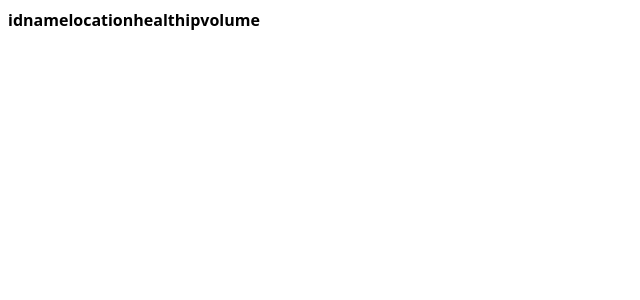
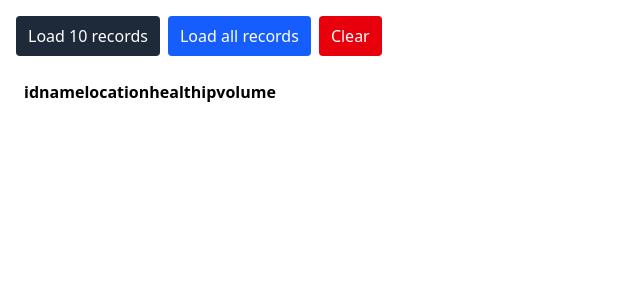
Before and after one commit to ssahillppatell/tanstack-try, a React (Vite) app: page / in a window 1280 px wide. Shown: the top 300 px of the page, without its empty margins (0-640 px from the left). Built offline with nearby package versions, Linux system fonts and the light colour scheme.

Commit message:
Added Loading Data functionality

```diff
--- a/src/pages/Home.tsx
+++ b/src/pages/Home.tsx
@@ -1,10 +1,67 @@
 import ServerTable from "../components/ServerTable"
 import { useDataContext } from "../contexts/data";
+import { clearDb, loadAllIntoDb, loadFirstNIntoDb } from "../utils/data";
+import { useState } from "react";
 
 const Home = () => {
-  const { data } = useDataContext();
+  const { data, setData } = useDataContext();
+  const [loading, setLoading] = useState<null | "ten" | "all" | "clear">(null);
+
+  const handleLoad10 = async () => {
+    try {
+      setLoading("ten");
+      const result = await loadFirstNIntoDb(10);
+      setData(result);
+    } finally {
+      setLoading(null);
+    }
+  }
+
+  const handleLoadAll = async () => {
+    try {
+      setLoading("all");
+      const result = await loadAllIntoDb();
+      setData(result);
+    } finally {
+      setLoading(null);
+    }
+  }
+
+  const handleClear = async () => {
+    try {
+      setLoading("clear");
+      await clearDb();
+      setData([]);
+    } finally {
+      setLoading(null);
+    }
+  }
+
   return (
-    <div>
+    <div className="p-4 space-y-4">
+      <div className="flex gap-2">
+        <button
+          className="px-3 py-2 rounded bg-gray-800 text-white disabled:opacity-60"
+          onClick={handleLoad10}
+          disabled={loading !== null}
+        >
+          {loading === "ten" ? "Loading…" : "Load 10 records"}
+        </button>
+        <button
+          className="px-3 py-2 rounded bg-blue-600 text-white disabled:opacity-60"
+          onClick={handleLoadAll}
+          disabled={loading !== null}
+        >
+          {loading === "all" ? "Loading…" : "Load all records"}
+        </button>
+        <button
+          className="px-3 py-2 rounded bg-red-600 text-white disabled:opacity-60"
+          onClick={handleClear}
+          disabled={loading !== null}
+        >
+          {loading === "clear" ? "Clearing…" : "Clear"}
+        </button>
+      </div>
       <ServerTable data={data} />
     </div>
   )
--- a/src/services/indexeddb.ts
+++ b/src/services/indexeddb.ts
@@ -75,4 +75,13 @@ export class IndexedDb {
       req.onerror = () => reject(req.error);
     });
   }
+
+  async clear(): Promise<void> {
+    const store = await this.getStore("readwrite");
+    return new Promise((resolve, reject) => {
+      const req = store.clear();
+      req.onsuccess = () => resolve();
+      req.onerror = () => reject(req.error);
+    });
+  }
 }
--- a/src/utils/data.ts
+++ b/src/utils/data.ts
@@ -1,7 +1,36 @@
 import FakeServerData from '../assets/fake.json' assert { type: "json" };
+import type { Server } from '../types/server';
+import { IndexedDb } from '../services/indexeddb';
 
-const initialData = FakeServerData.slice(0, 10);
+const db = new IndexedDb('dotsec-db', 'servers');
 
-export const getData = () => {
+const takeFirst = (count: number): Server[] =>
+  (FakeServerData as Server[]).slice(0, count);
 
+export const loadFirstNIntoDb = async (count: number): Promise<Server[]> => {
+  const toLoad = takeFirst(count);
+  await db.clear();
+  await Promise.all(toLoad.map((s) => db.add(s)));
+  return (await db.getAll()) as Server[];
 }
+
+export const loadAllIntoDb = async (): Promise<Server[]> => {
+  const toLoad = FakeServerData as Server[];
+  await db.clear();
+  // Chunk to avoid creating too many concurrent IDB requests at once
+  const chunkSize = 1000;
+  for (let i = 0; i < toLoad.length; i += chunkSize) {
+    const chunk = toLoad.slice(i, i + chunkSize);
+    // eslint-disable-next-line no-await-in-loop
+    await Promise.all(chunk.map((s) => db.add(s)));
+  }
+  return (await db.getAll()) as Server[];
+}
+
+export const getAllFromDb = async (): Promise<Server[]> => {
+  return (await db.getAll()) as Server[];
+}
+
+export const clearDb = async (): Promise<void> => {
+  await db.clear();
+}
```
